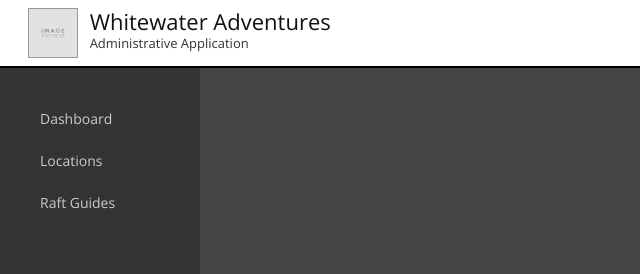
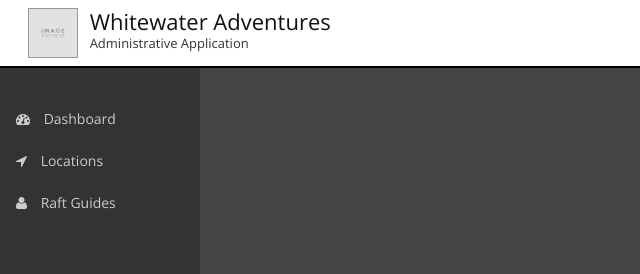
Before and after one commit to tothpeter/tutorial-js-angular-building-a-spa-framework-2015, a plain HTML site: page index.html in a window 1280 px wide. Shown: the top 274 px of the page, 0-640 px from the left. Drawn offline with nearby package versions, Linux system fonts and the light colour scheme.

Commit message:
Specifying icons

```diff
--- a/ext-modules/psMenu/psMenu.css
+++ b/ext-modules/psMenu/psMenu.css
@@ -6,6 +6,10 @@
     width: 200px;
     min-height: 100vh;
     padding-top: 30px;
+}
+
+.ps-menu-area ul {
+    padding-left: 0;
 }
 
 .ps-menu-area .btn:hover {
@@ -22,13 +26,24 @@
     list-style-type: none;
     padding-left: 0;
 }
+
 .ps-menu li {
     line-height: 3em;
     cursor: pointer;
 }
 
+.ps-menu li div {
+    display: inline-block;
+    width: 90%;
+    padding-left: 16px;
+}
+
 .ps-selectable-item:hover {
     background-color: #555;
+}
+
+.ps-menu-icon {
+    margin-right: 10px;
 }
 
 .ps-noselect {
--- a/ext-modules/psMenu/psMenuItemDirective.js
+++ b/ext-modules/psMenu/psMenuItemDirective.js
@@ -4,7 +4,8 @@ angular.module('psMenu').directive('psMenuItem', function() {
   return {
     require: '^psMenu',
     scope: {
-      label: '@'
+      label: '@',
+      icon: '@'
     },
     templateUrl: 'ext-modules/psMenu/psMenuItemTemplate.html',
     link: function(scope, el, attr, ctrl) {
--- a/ext-modules/psMenu/psMenuItemTemplate.html
+++ b/ext-modules/psMenu/psMenuItemTemplate.html
@@ -1,3 +1,6 @@
-<li class="ps-selectable-item ps-noselect">
-  {{label}}
+<li class="ps-selectable-item">
+  <div class="ps-noselect">
+    <i class="fa {{icon}} ps-menu-icon"></i>
+    {{label}}
+  </div>
 </li>
--- a/index.html
+++ b/index.html
@@ -17,9 +17,9 @@
                   icon-file="/images/image-placeholder-500x500.jpg">
 
       <ps-menu>
-        <ps-menu-item label="Dashboard"></ps-menu-item>
-        <ps-menu-item label="Locations"></ps-menu-item>
-        <ps-menu-item label="Raft Guides"></ps-menu-item>
+        <ps-menu-item label="Dashboard" icon="fa-tachometer"></ps-menu-item>
+        <ps-menu-item label="Locations" icon="fa-location-arrow"></ps-menu-item>
+        <ps-menu-item label="Raft Guides" icon="fa-user"></ps-menu-item>
       </ps-menu>
 
     </ps-framework>
```
